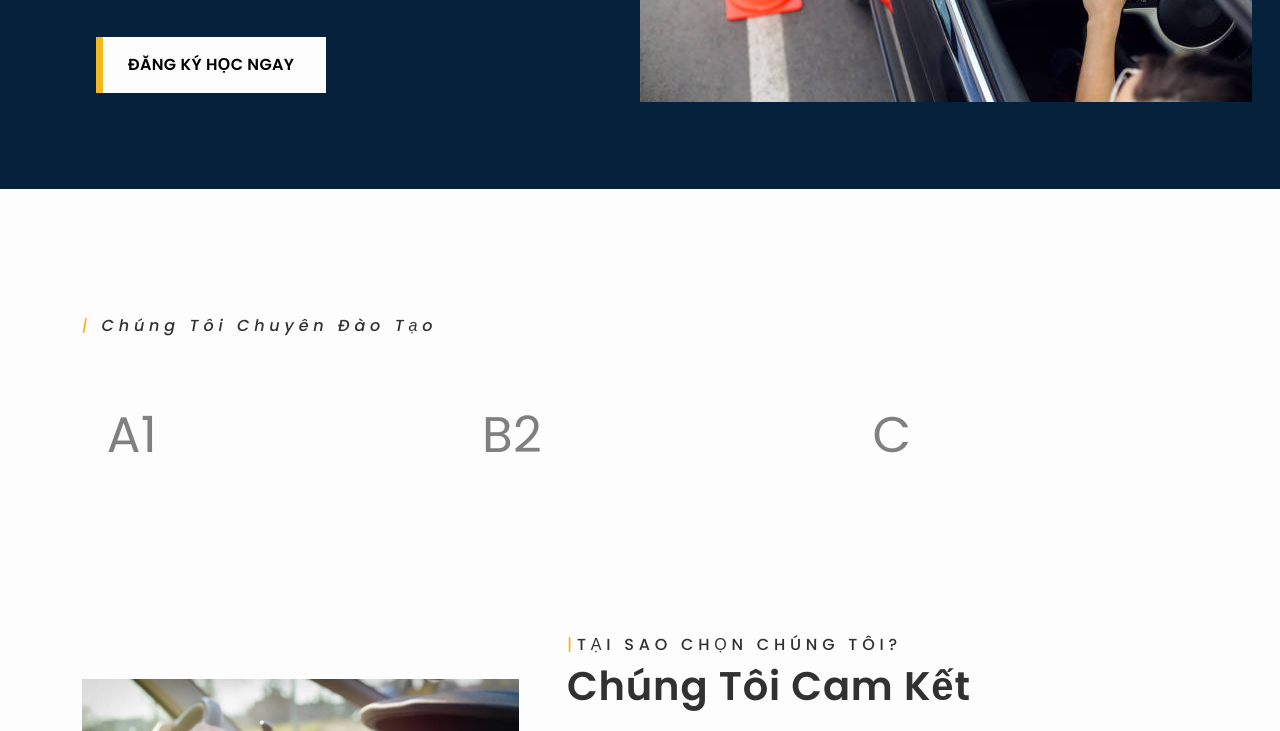
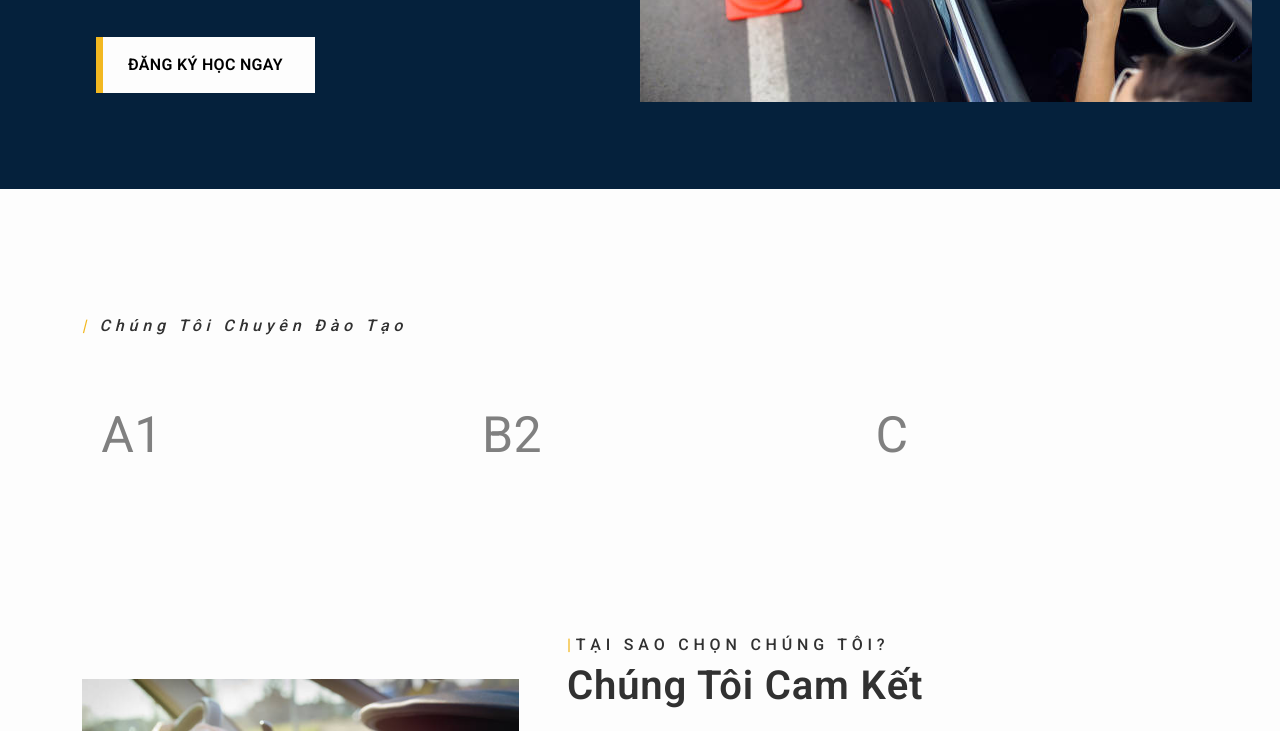
Before and after one commit to ThanhTungEric/daylaixe, a plain HTML site: page index.html in a window 1280 px wide. Shown: the part 534-1265 px from the top of the page. Drawn offline with nearby package versions, Linux system fonts and the light colour scheme.

Commit message:
thay doi font chu

```diff
--- a/index.html
+++ b/index.html
@@ -26,11 +26,13 @@
   <link rel="stylesheet" type="text/css" href="style.css">
 
   <!-- Google Fonts ================================================== -->
+  <!-- Google Fonts ================================================== -->
   <link rel="preconnect" href="https://fonts.googleapis.com">
   <link rel="preconnect" href="https://fonts.gstatic.com" crossorigin>
   <link
-    href="https://fonts.googleapis.com/css2?family=Poppins:ital,wght@0,100;0,200;0,300;0,400;0,500;0,600;0,700;0,800;0,900;1,100;1,200;1,300;1,400;1,500;1,600;1,700;1,800;1,900&display=swap"
+    href="https://fonts.googleapis.com/css2?family=Roboto:wght@100;200;300;400;500;600;700;800;900&display=swap"
     rel="stylesheet">
+
 
 </head>
 
--- a/style.css
+++ b/style.css
@@ -78,12 +78,12 @@ CSS STRUCTURE:
   --bs-dark-rgb: 41, 41, 41;
   --bs-primary-rgb: 178, 142, 113;
 }
-
 /* Fonts */
 :root {
-  --heading-font: "Poppins", sans-serif;
-  --body-font: "Poppins", sans-serif;
+  --heading-font: "Roboto", sans-serif;
+  --body-font: "Roboto", sans-serif;
 }
+
 
 /*----------------------------------------------*/
 /* 2 GENERAL TYPOGRAPHY
```
Also changed, not shown: 1 other file.
